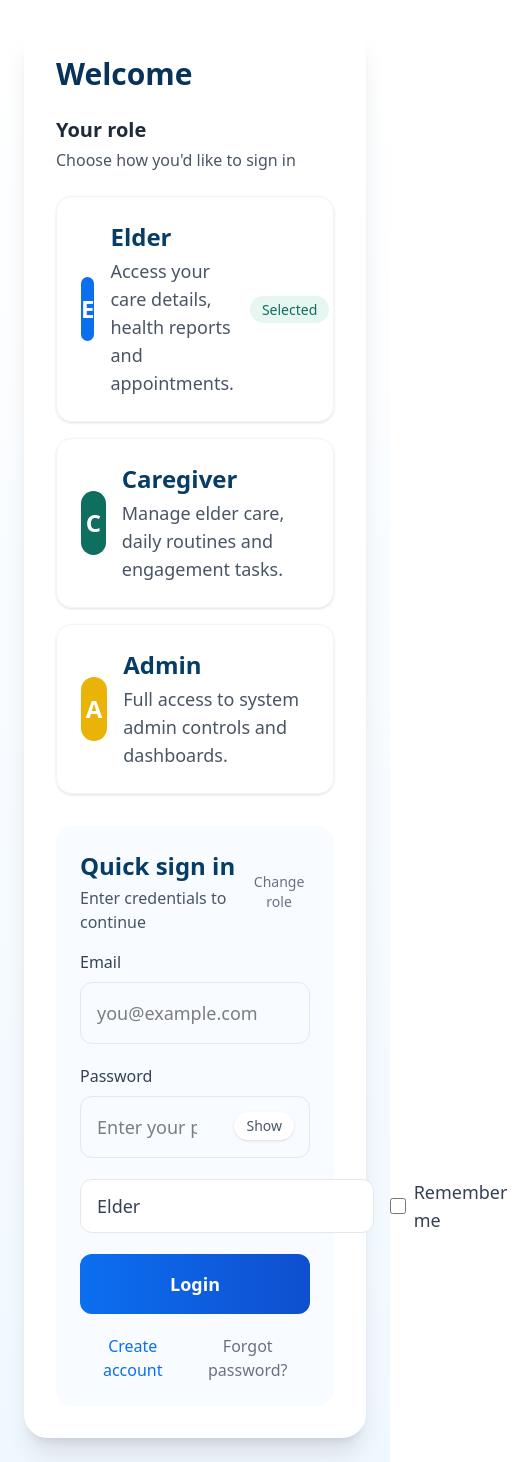
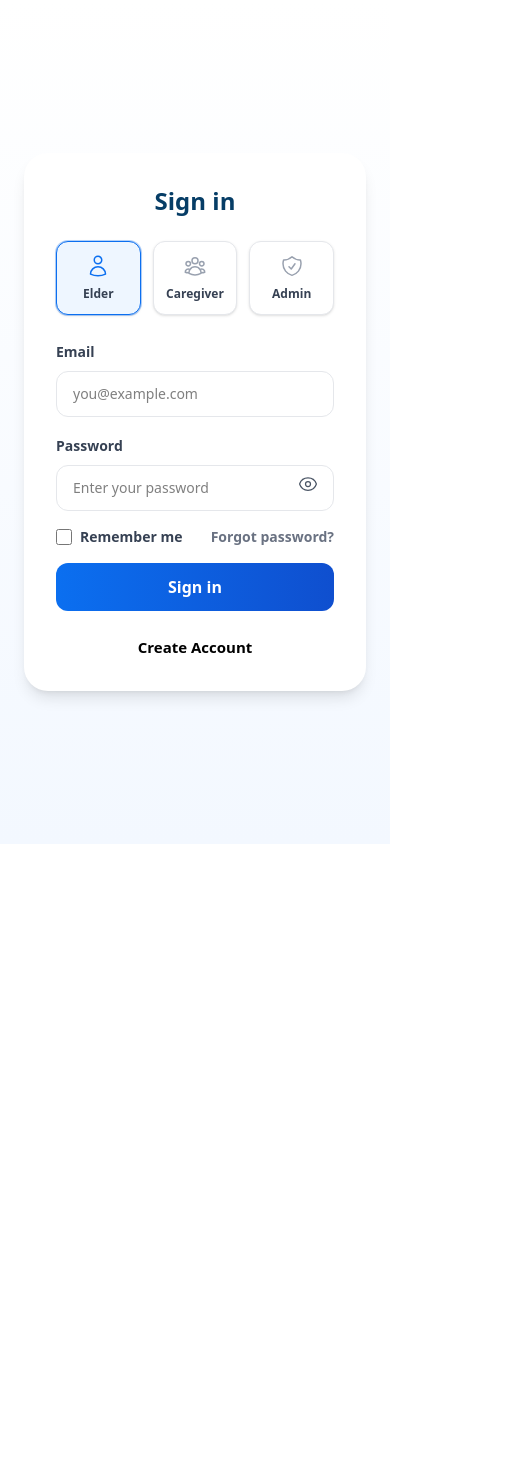
Before and after one commit to hirush2001/Elder_Care_Frontend, a React app: page / in a window 390 px wide. Shown: the whole page, 512 px wide, since content can reach past the window. After the commit the page ends 844 px from the top, so only its background shows below. Built offline with nearby package versions, Linux system fonts and the light colour scheme; the HTML template or start-up script is replaced by a standard one.

Commit message:
Update Login and Signup

```diff
--- a/package.json
+++ b/package.json
@@ -10,6 +10,7 @@
     "preview": "vite preview"
   },
   "dependencies": {
+    "@heroicons/react": "^2.2.0",
     "@supabase/supabase-js": "^2.81.1",
     "@tailwindcss/vite": "^4.1.16",
     "axios": "^1.13.1",
--- a/src/pages/Credential/Login.jsx
+++ b/src/pages/Credential/Login.jsx
@@ -1,10 +1,20 @@
-import { useState } from "react";
+import { useState, useRef } from "react";
 import { useNavigate } from "react-router-dom";
 import axios from "axios";
 import toast from "react-hot-toast";
 
+// Icons
+import {
+  UserIcon,
+  UserGroupIcon,
+  ShieldCheckIcon,
+  EyeIcon,
+  EyeSlashIcon
+} from "@heroicons/react/24/outline";
+
 export default function Login() {
   const navigate = useNavigate();
+  const emailRef = useRef();
 
   // --------------------------
   // ROLE OPTIONS
@@ -15,41 +25,60 @@ export default function Login() {
       title: "Elder",
       desc: "Access your care details, health reports and appointments.",
       accent: "#0b6ff0",
+      Icon: UserIcon,
     },
     {
       id: "Caregiver",
       title: "Caregiver",
       desc: "Manage elder care, daily routines and engagement tasks.",
       accent: "#0f6f5e",
+      Icon: UserGroupIcon,
     },
     {
       id: "Admin",
       title: "Admin",
       desc: "Full access to system admin controls and dashboards.",
       accent: "#eab308",
+      Icon: ShieldCheckIcon,
     },
   ];
 
   // --------------------------
   // STATES
   // --------------------------
-  const [step, setStep] = useState("choose");
   const [role, setRole] = useState("Elder");
   const [email, setEmail] = useState("");
   const [password, setPassword] = useState("");
   const [loading, setLoading] = useState(false);
   const [showPassword, setShowPassword] = useState(false);
+  const [rememberMe, setRememberMe] = useState(false);
+  const [errors, setErrors] = useState({});
 
-
+  // Role select
   const onChooseRole = (selected) => {
     setRole(selected);
-    setStep("login");
   };
 
-
+  // --------------------------
+  // LOGIN SUBMIT HANDLER
+  // --------------------------
   const handleLogin = async (e) => {
     e.preventDefault();
     setLoading(true);
+
+    setErrors({});
+
+    if (!email) {
+      setErrors((e) => ({ ...e, email: "Email is required" }));
+      setLoading(false);
+      return;
+    }
+
+    if (!password) {
+      setErrors((e) => ({ ...e, password: "Password is required" }));
+      setLoading(false);
+      return;
+    }
 
     try {
       const response = await axios.post(
@@ -82,188 +111,172 @@ export default function Login() {
   };
 
   return (
-    <div className="min-h-screen bg-gradient-to-b from-white to-[#f0f8ff] flex items-center justify-center p-6">
-      <div className="w-full max-w-[1200px] grid grid-cols-1 lg:grid-cols-12 gap-8 items-stretch">
+    <div className="min-h-screen flex items-center justify-center bg-gradient-to-b from-white to-[#f3f8ff] p-6">
+      <div className="w-full max-w-4xl bg-white rounded-3xl shadow-lg overflow-hidden grid grid-cols-1 lg:grid-cols-12">
 
-        {/* LEFT IMAGE SECTION */}
-        <aside className="hidden lg:flex lg:col-span-4 bg-white rounded-3xl shadow-lg items-center justify-center p-8 overflow-hidden">
-          <div className="w-full">
-            <img
-              src="/mnt/data/A_UI_design_for_a_login_screen_targeting_elder_car.png"
-              alt="Elder care illustration"
-              className="w-full h-80 object-contain select-none"
-              draggable={false}
-            />
-            <h2 className="mt-6 text-2xl font-bold text-[#0b4f8a]">ElderCare Portal</h2>
-            <p className="mt-2 text-gray-600">
-              Securely access appointments, care plans and reports — built for elders, guardians and caregivers.
-            </p>
+        {/* Left: Branding */}
+        <div className="lg:col-span-5 hidden lg:flex flex-col items-center justify-center p-10 bg-gradient-to-br from-[#0b6ff0] to-[#0f4fcf] text-white">
+          <div className="mb-6 flex items-center gap-3">
+            <div className="w-12 h-12 rounded-full bg-white/20 flex items-center justify-center text-2xl font-bold">
+              EC
             </div>
-        </aside>
-
-
-        <main className="lg:col-span-8 bg-white rounded-3xl shadow-xl p-8 flex flex-col">
-
-
-          <header className="mb-6">
-            <h1 className="text-3xl lg:text-4xl font-extrabold text-[#07325a]">
-              Welcome
-            </h1>
-          </header>
-
-          <div className="flex-1 flex flex-col lg:flex-row gap-8">
-
-
-            <section className="lg:w-1/2 flex flex-col gap-6">
-              <div>
-                <h2 className="text-xl font-semibold text-gray-800">Your role</h2>
-                <p className="mt-1 text-gray-600">Choose how you'd like to sign in</p>
+            <h2 className="text-2xl font-semibold">Elder Care</h2>
+          </div>
         </div>
 
-              <div className="grid grid-cols-1 gap-4">
-                {roles.map((r) => (
+        {/* Right: Form */}
+        <div className="lg:col-span-7 p-8 md:p-12">
+          <div className="text-center mb-6">
+            <h1 className="text-2xl font-bold text-[#063d66]">Sign in</h1>
+          </div>
+
+          {/* Role Selector */}
+          <div className="mb-6">
+            <div className="flex gap-3">
+              {roles.map((r) => {
+                const ActiveIcon = r.Icon;
+                const isActive = role === r.id;
+
+                return (
                   <button
                     key={r.id}
                     type="button"
                     onClick={() => onChooseRole(r.id)}
-                    className="flex items-center gap-4 p-6 rounded-2xl border border-gray-100 shadow-sm hover:shadow-md transition transform hover:-translate-y-0.5"
-                    aria-label={`Continue as ${r.title}`}
+                    className={`flex-1 flex flex-col items-center gap-2 py-3 rounded-xl border shadow-sm transition cursor-pointer
+                      ${
+                        isActive
+                          ? "bg-[#eef6ff] border-[#0b6ff0] ring-1 ring-[#0b6ff0]/30"
+                          : "bg-white border-gray-200"
+                      }
+                    `}
+                    title={r.desc}
                   >
-                    <div
-                      className="w-16 h-16 rounded-full flex items-center justify-center text-white text-2xl font-bold"
-                      style={{ background: r.accent }}
-                    >
-                      {r.title[0]}
+                    <ActiveIcon
+                      className={`w-6 h-6 ${
+                        isActive ? "text-[#0b6ff0]" : "text-gray-400"
+                      }`}
+                    />
+                    <span className="text-xs font-semibold text-gray-700">
+                      {r.title}
+                    </span>
+                  </button>
+                );
+              })}
+            </div>
           </div>
 
-                    <div className="text-left">
-                      <h3 className="text-2xl font-semibold text-[#063d66]">{r.title}</h3>
-                      <p className="mt-1 text-lg text-gray-600">{r.desc}</p>
-                    </div>
-
-
-                    {role === r.id && (
-                      <div className="ml-auto">
-                        <span className="px-3 py-1 rounded-full text-sm font-medium bg-[#e6f6f1] text-[#0f6f5e]">
-                          Selected
-                        </span>
-                      </div>
-                    )}
-                  </button>
-                ))}
-              </div>
-            </section>
-
-
-            <section className="lg:w-1/2 bg-[#f8fbff] rounded-2xl p-6 flex flex-col justify-between">
+          {/* Login Form */}
+          <form onSubmit={handleLogin} noValidate>
+            <div className="space-y-4">
+              {/* Email */}
               <div>
-                <div className="mb-4 flex items-center justify-between">
-                  <div>
-                    <h3 className="text-2xl font-semibold text-[#063d66]">
-                      {step === "choose" ? "Quick sign in" : `Sign in as ${role}`}
-                    </h3>
-                    <p className="text-gray-600 mt-1">Enter credentials to continue</p>
-                  </div>
-
-                  <button
-                    onClick={() => {
-                      setStep("choose");
-                      setEmail("");
-                      setPassword("");
-                    }}
-                    className="text-sm text-gray-500 hover:underline"
-                    type="button"
-                  >
-                    Change role
-                  </button>
-                </div>
-
-                <form onSubmit={handleLogin} className="space-y-5">
-
-                  <label className="block">
-                    <span className="text-base font-medium text-gray-700">Email</span>
+                <label className="text-sm font-bold text-gray-700">Email</label>
                 <input
+                  ref={emailRef}
                   type="email"
+                  className={`mt-2 w-full rounded-xl border px-4 py-3 text-sm focus:ring-2 focus:ring-[#0b6ff0] ${
+                    errors.email ? "border-red-400" : "border-gray-200"
+                  }`}
                   placeholder="you@example.com"
                   value={email}
                   onChange={(e) => setEmail(e.target.value)}
-                      required
-                      disabled={loading}
-                      className="mt-2 w-full rounded-xl border border-gray-200 px-4 py-4 text-lg focus:ring-2 focus:ring-[#0b6ff0]"
                 />
-                  </label>
+                {errors.email && (
+                  <p className="text-xs text-red-500 mt-1">{errors.email}</p>
+                )}
+              </div>
 
-
-                  <label className="block relative">
-                    <span className="text-base font-medium text-gray-700">Password</span>
+              {/* Password */}
+              <div>
+                <label className="text-sm font-bold text-gray-700">Password</label>
+                <div className="relative">
                   <input
                     type={showPassword ? "text" : "password"}
+                    className={`mt-2 w-full rounded-xl border px-4 py-3 text-sm pr-12 focus:ring-2 focus:ring-[#0b6ff0] ${
+                      errors.password ? "border-red-400" : "border-gray-200"
+                    }`}
                     placeholder="Enter your password"
                     value={password}
                     onChange={(e) => setPassword(e.target.value)}
-                      required
-                      disabled={loading}
-                      className="mt-2 w-full rounded-xl border border-gray-200 px-4 py-4 text-lg pr-28 focus:ring-2 focus:ring-[#0b6ff0]"
                   />
+
                   <button
                     type="button"
                     onClick={() => setShowPassword((s) => !s)}
-                      className="absolute right-4 top-12 text-sm text-gray-600 bg-white px-3 py-1 rounded-full shadow-sm"
+                    className="absolute right-3 top-1/2 -translate-y-1/2 p-1"
                   >
-                      {showPassword ? "Hide" : "Show"}
+                    {showPassword ? (
+                      <EyeSlashIcon className="w-5 h-5 text-gray-600" />
+                    ) : (
+                      <EyeIcon className="w-5 h-5 text-gray-600" />
+                    )}
                   </button>
+                </div>
+                {errors.password && (
+                  <p className="text-xs text-red-500 mt-1">{errors.password}</p>
+                )}
+              </div>
+
+              {/* Remember Me + Forgot */}
+              <div className="flex items-center justify-between">
+                <label className="inline-flex items-center gap-2 font-bold text-sm text-gray-700">
+                  <input
+                    type="checkbox"
+                    className="w-4 h-4"
+                    checked={rememberMe}
+                    onChange={(e) => setRememberMe(e.target.checked)}
+                  />
+                  Remember me
                 </label>
 
-
-                  <div className="flex items-center gap-4">
-                    <input
-                      type="text"
-                      value={role}
-                      readOnly
-                      className="flex-1 rounded-xl border border-gray-200 px-4 py-3 bg-white text-lg text-gray-700"
-                    />
-                    <label className="inline-flex items-center gap-2 text-lg text-gray-700">
-                      <input type="checkbox" className="w-5 h-5" />
-                      <span>Remember me</span>
-                    </label>
-                  </div>
-
-
-                  <button
-                    type="submit"
-                    disabled={loading}
-                    className="w-full py-4 rounded-xl text-lg font-bold text-white"
-                    style={{
-                      background: "linear-gradient(90deg,#0b6ff0,#0f4fcf)",
-                      opacity: loading ? 0.75 : 1,
-                    }}
-                  >
-                    {loading ? "Signing in..." : "Login"}
-                  </button>
-
-
-                  <div className="flex items-center justify-between text-base text-gray-600">
                 <button
                   type="button"
-                      onClick={() => navigate("/signup")}
-                      className="text-[#0b6ff0] hover:underline"
-                    >
-                      Create account
-                    </button>
-                    <button
-                      type="button"
-                      onClick={() => toast("Password reset flow (implement)")}
-                      className="text-gray-500 hover:underline"
+                  className="text-sm text-gray-500 font-bold hover:underline"
                 >
                   Forgot password?
                 </button>
               </div>
+
+              {/* Submit Button */}
+              <button
+                type="submit"
+                disabled={loading}
+                className="w-full flex items-center justify-center gap-3 py-3 rounded-xl text-white font-semibold"
+                style={{
+                  background: "linear-gradient(90deg,#0b6ff0,#0f4fcf)",
+                  opacity: loading ? 0.8 : 1,
+                }}
+              >
+                {loading && (
+                  <svg className="w-5 h-5 animate-spin" viewBox="0 0 24 24">
+                    <circle
+                      cx="12"
+                      cy="12"
+                      r="10"
+                      stroke="white"
+                      strokeWidth="4"
+                      strokeDasharray="60"
+                      strokeLinecap="round"
+                      fill="none"
+                    />
+                  </svg>
+                )}
+                <span>{loading ? "Signing in..." : "Sign in"}</span>
+              </button>
+            </div>
           </form>
+
+          {/* Create Account */}
+          <div className="mt-6 text-center text-gray-500">
+            <button
+              type="button"
+              onClick={() => navigate("/signup")}
+              className="text-[15px] font-bold text-black hover:underline"
+            >
+              Create Account
+            </button>
           </div>
-            </section>
-
         </div>
-        </main>
       </div>
     </div>
   );
--- a/src/pages/Credential/SignUp.jsx
+++ b/src/pages/Credential/SignUp.jsx
@@ -2,6 +2,8 @@ import { useState } from "react";
 import { useNavigate } from "react-router-dom";
 import axios from "axios";
 import toast from "react-hot-toast";
+import illustration from "../../assets/Logo.png";
+
 
 export default function Signup() {
   const navigate = useNavigate();
@@ -77,86 +79,127 @@ export default function Signup() {
   };
 
   return (
-    <div className="min-h-screen flex items-center justify-center bg-gray-100 px-6">
-      <div className="w-[80%] max-w-4xl">
-        <div className="bg-white rounded-2xl shadow-xl overflow-hidden p-10">
+    <div className="min-h-screen bg-[#F5F7FF] flex items-center justify-center px-6 py-12">
+      <div className="w-full max-w-6xl bg-white rounded-3xl shadow-2xl overflow-hidden grid grid-cols-1 md:grid-cols-2">
 
-          <div className="mb-8">
-            <h2 className="text-3xl font-bold">Create an Account</h2>
-            <p className="text-lg text-gray-600 mt-2">Join Elder Care System and get started.</p>
+        {/* Left Panel */}
+        <div className="hidden md:flex items-center justify-center bg-gradient-to-b from-purple-50 to-white p-10">
+          <div className="w-[85%]">
+            <img
+              src={illustration}
+              alt="signup illustration"
+              className="w-full h-auto select-none pointer-events-none"
+            />
+          </div>
         </div>
 
-          <form onSubmit={handleSignup} className="flex flex-col gap-6">
+        {/* Right Form */}
+        <div className="relative p-10 md:p-14">
+          <div className="max-w-md mx-auto">
+            <h1 className="text-3xl font-extrabold text-gray-900 mb-2 text-center">Signup</h1>
+            <br />
 
+            <form onSubmit={handleSignup} className="space-y-5">
+
+              {/* Full Name */}
+              <div>
+                <label className="block font-bold text-sm text-gray-600 mb-2">Name</label>
                 <input
                   type="text"
-              placeholder="Full name"
+                  placeholder="Enter full name"
                   value={fullName}
                   onChange={(e) => setFullName(e.target.value)}
-              className="border p-4 text-lg rounded-xl focus:outline-blue-500"
+                  className="w-full border-2 rounded-xl px-4 py-3 text-lg focus:outline-none focus:border-purple-500 focus:ring-2 focus:ring-purple-100 transition"
                   disabled={loading}
                 />
+              </div>
 
+              {/* Email */}
+              <div>
+                <label className="block font-bold text-sm text-gray-600 mb-2">Email</label>
                 <input
                   type="email"
-              placeholder="Email"
+                  placeholder="focus001@gmail.com"
                   value={email}
                   onChange={(e) => setEmail(e.target.value)}
-              className="border p-4 text-lg rounded-xl focus:outline-blue-500"
+                  className="w-full border-2 rounded-xl px-4 py-3 text-lg focus:outline-none focus:border-purple-500 focus:ring-2 focus:ring-purple-100 transition"
                   disabled={loading}
                 />
+              </div>
 
+              {/* Password */}
+              <div>
+                <label className="block font-bold text-sm text-gray-600 mb-2">Password</label>
                 <input
                   type="password"
-              placeholder="Password (min 6 chars)"
+                  placeholder="8+ characters"
                   value={password}
                   onChange={(e) => setPassword(e.target.value)}
-              className="border p-4 text-lg rounded-xl focus:outline-blue-500"
+                  className="w-full border-2 rounded-xl px-4 py-3 text-lg focus:outline-none focus:border-purple-500 focus:ring-2 focus:ring-purple-100 transition"
                   disabled={loading}
                 />
+              </div>
 
+              {/* Role + Contact */}
+              <div className="grid grid-cols-1 md:grid-cols-2 gap-4">
+
+                {/* Role */}
+                <div>
+                  <label className="block font-bold text-sm text-gray-600 mb-2">Role</label>
                   <select
                     value={role}
                     onChange={(e) => setRole(e.target.value)}
-              className="border p-4 text-lg rounded-xl"
+                    className="w-full border-2 rounded-xl px-4 py-3 text-lg focus:outline-none focus:border-purple-500 focus:ring-2 focus:ring-purple-100 transition"
                     disabled={loading}
                   >
                     <option value="Elder">Elder</option>
                     <option value="Admin">Admin</option>
                     <option value="Caregiver">Caregiver</option>
                   </select>
+                </div>
 
+                {/* Contact */}
+                <div>
+                  <label className="block font-bold text-sm text-gray-600 mb-2">Contact</label>
                   <input
                     type="tel"
-              placeholder="Contact number (e.g., +9477xxxxxxx)"
+                    placeholder="+9477xxxxxxx"
                     value={coNumber}
                     onChange={(e) => setCoNumber(e.target.value)}
-              className="border p-4 text-lg rounded-xl"
+                    className="w-full border-2 rounded-xl px-4 py-3 text-lg focus:outline-none focus:border-purple-500 focus:ring-2 focus:ring-purple-100 transition"
                     disabled={loading}
                   />
+                </div>
 
+              </div>
+
+              {/* Submit */}
+              <div>
                 <button
                   type="submit"
-              className="bg-blue-600 text-white font-bold py-4 rounded-xl text-xl hover:bg-blue-700 transition disabled:opacity-60"
+                  className="w-full rounded-full py-3 text-xl font-bold bg-gradient-to-r from-purple-600 to-violet-500 text-white shadow-lg hover:scale-[1.01] transition disabled:opacity-60"
                   disabled={loading}
                 >
-              {loading ? "Creating account..." : "Sign up"}
+                  {loading ? "Creating account..." : "Sign Up"}
                 </button>
+              </div>
 
-            <div className="text-center text-lg">
-              <span>Already have an account? </span>
+              {/* Login Redirect */}
+              <div className="text-center text-sm font-bold text-gray-500">
+                Already have an account?
                 <button
                   type="button"
                   onClick={() => navigate("/login")}
-                className="text-blue-600 underline"
-                disabled={loading}
+                  className="ml-1 text-[15px] text-[#521cda] hover:underline"
                 >
-                Log in
+                  Login
                 </button>
               </div>
+
             </form>
+          </div>
+        </div>
 
-        </div>
       </div>
     </div>
   );
```
Also changed, not shown: src/assets/Logo.png (added), 1 other file (tests, documents, lock files or other folders). Lines whose indentation alone changed are shown as unchanged.
